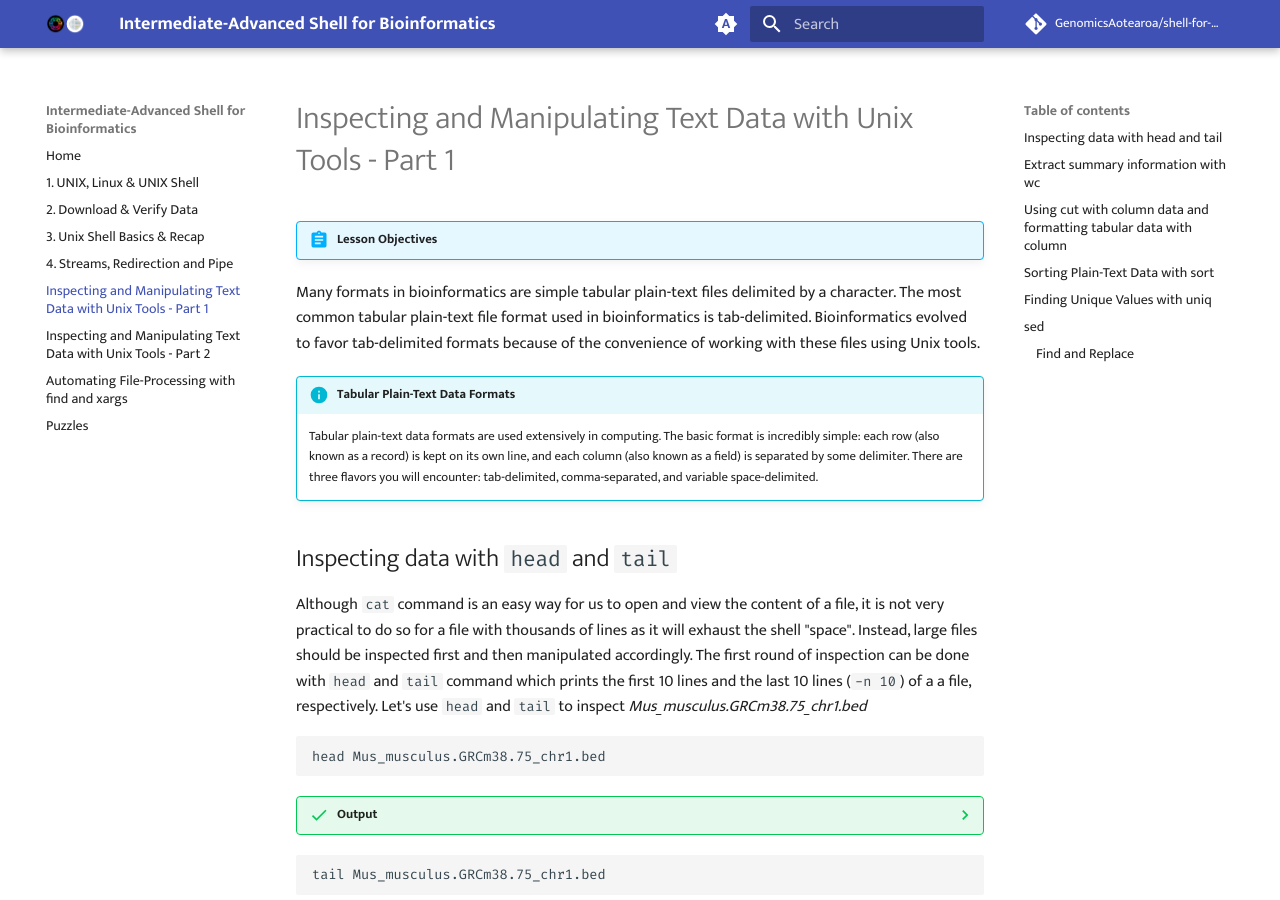
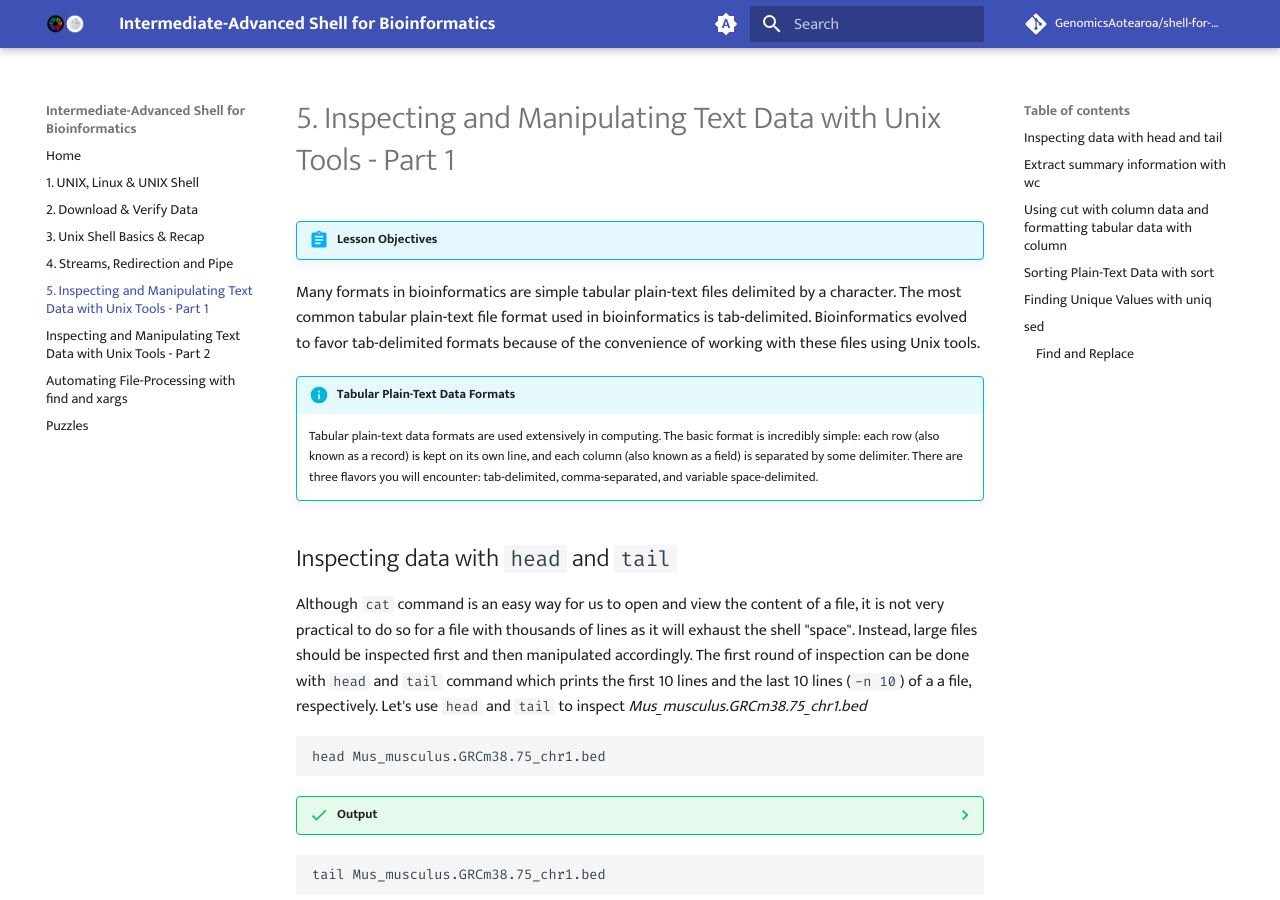
Before and after one commit to GenomicsAotearoa/shell-for-bioinformatics, an MkDocs documentation site: the page built from docs/4_inspectmanipluate.md, in a window 1280 px wide and 900 px high. Built offline with MkDocs 1.6.1 and Material for MkDocs 9.7.7, drawn with Linux system fonts in a browser that asks for light colours; comment, search, counter and statistics services are not loaded; the version menu is left out.

Commit message:
add a number to title

```diff
--- a/docs/4_inspectmanipluate.md
+++ b/docs/4_inspectmanipluate.md
@@ -1,4 +1,4 @@
-# Inspecting and Manipulating Text Data with Unix Tools - Part 1
+# 5. Inspecting and Manipulating Text Data with Unix Tools - Part 1
 
 !!! abstract "Lesson Objectives"
 
```
